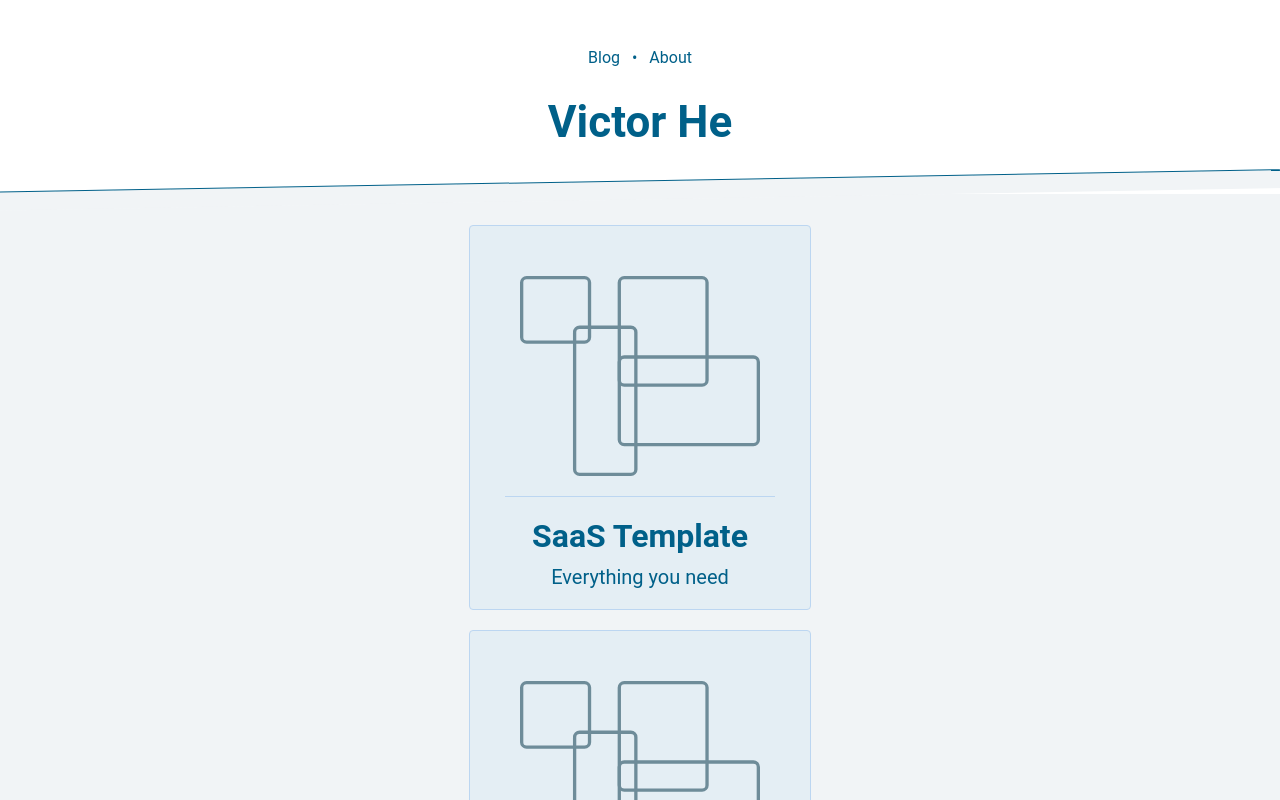
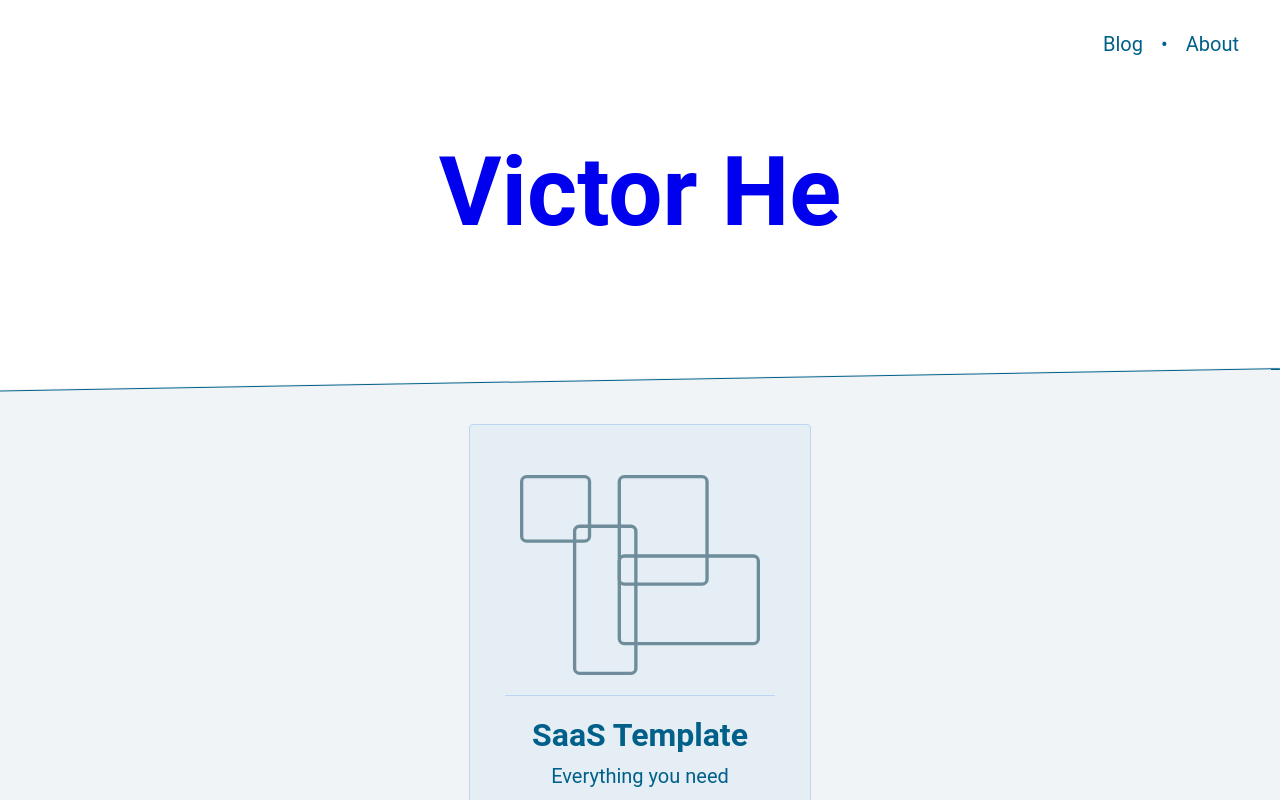
Before and after one commit to Vicorhe/portfolio-site, a Svelte app: page / in a window 1280 px wide. Shown: the top 800 px of the page. Built offline with nearby package versions, Linux system fonts and the light colour scheme.

Commit message:
styled header part 1

```diff
--- a/src/components/Header.svelte
+++ b/src/components/Header.svelte
@@ -13,6 +13,15 @@
       font-size: 2.75rem;
       font-weight: 700;
       font-family: Roboto, sans-serif;
+      a {
+        text-decoration: none;
+        &:visited {
+          color: unset;
+        }
+        &:hover {
+          color: $highlight;
+        }
+      }
     }
   }
   .divider {
@@ -26,10 +35,22 @@
     -ms-transform: rotate(-1deg);
     transform: rotate(-1deg);
   }
+  @media screen and (min-width: 991px) {
+    .page-hero {
+      padding-top: 2rem;
+      padding-bottom: 5rem;
+      h1 {
+        font-size: 6rem;
+      }
+    }
+    .divider {
+      box-shadow: 41px 19px 0 20px #f1f4f6;
+    }
+  }
 </style>
 
 <div class="page-hero">
   <Nav />
-  <h1>Victor He</h1>
+  <h1><a href="/">Victor He</a></h1>
 </div>
 <div class="divider" />
--- a/src/components/Nav.svelte
+++ b/src/components/Nav.svelte
@@ -12,6 +12,18 @@
       a {
         text-decoration: none;
         color: $primary;
+      }
+    }
+  }
+  @media screen and (min-width: 991px) {
+    #nav {
+      padding-bottom: 1rem;
+      padding-right: 2rem;
+      display: flex;
+      justify-content: flex-end;
+      font-size: 1.25rem;
+      span {
+        padding: 0 9px;
       }
     }
   }
--- a/src/pages/Projects.svelte
+++ b/src/pages/Projects.svelte
@@ -14,10 +14,9 @@
       }
     }
   }
+  @media screen and (max-width: 991px) {
+    .projects {
 
-  @media (min-width: 640px) {
-    main {
-      max-width: none;
     }
   }
 </style>
```
